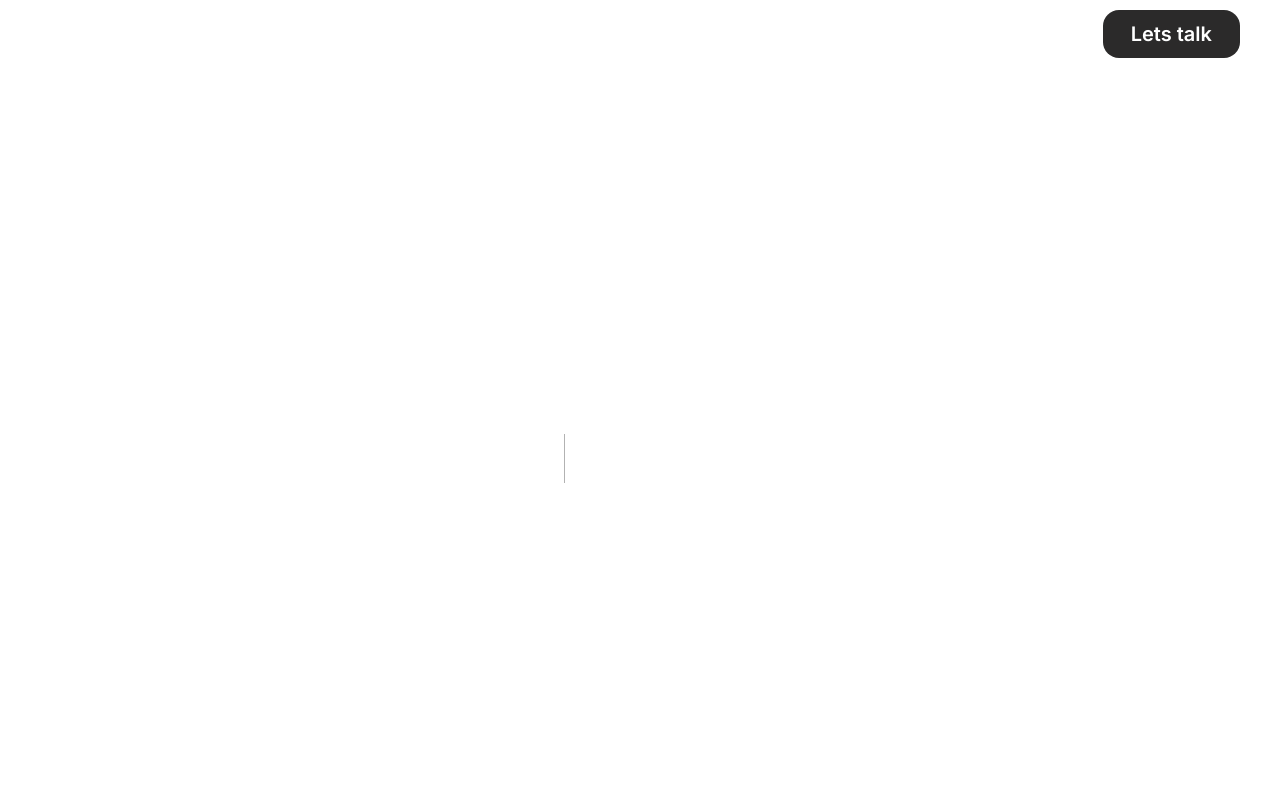
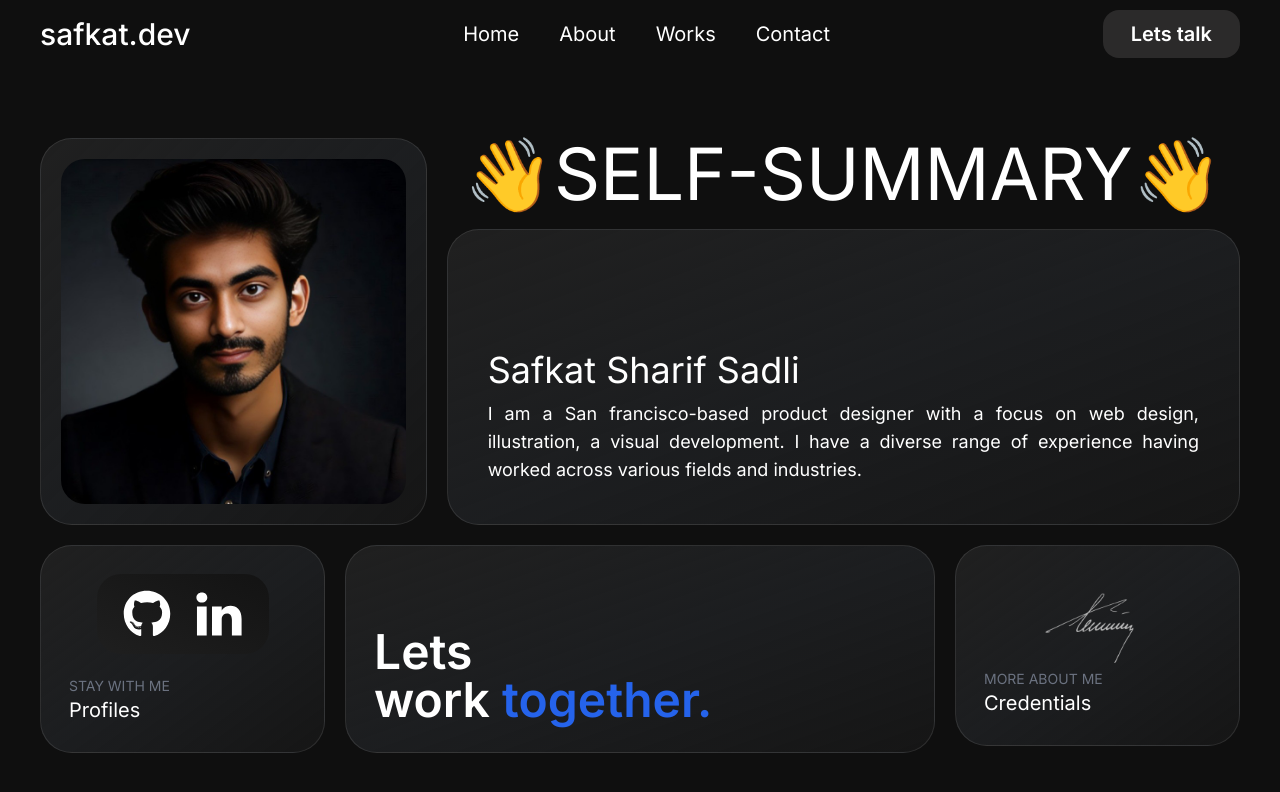
Before and after one commit to safkat07/safkat.dev, a Next.js app: page /profile in a window 1280 px wide. Before the commit this address had no page. Shown: the top 792 px of the page. Built offline with nearby package versions, Linux system fonts and the light colour scheme.

Commit message:
my profile route added

```diff
--- /dev/null
+++ b/src/app/profile/page.tsx
@@ -0,0 +1,14 @@
+import ViewProfilePage from "@/components/InnerPages/ViewProfilePage"
+import MaxWidthWrapper from "@/components/MaxWidthWrapper"
+import BottomCards from "@/components/Reuseable/BottomCards"
+
+const Profile = () => {
+    return (
+        <MaxWidthWrapper className="mt-7 space-y-5">
+             <ViewProfilePage/>
+             <BottomCards/>
+       </MaxWidthWrapper>
+    )
+}
+
+export default Profile
--- /dev/null
+++ b/src/components/InnerPages/ViewProfilePage.tsx
@@ -0,0 +1,28 @@
+import Image from 'next/image'
+import React from 'react'
+import selfImg from '../../../public/self.jpeg'
+import CardWrapper from '../Reuseable/CardWrapper'
+const ViewProfilePage = () => {
+  return (
+      <div className='w-full mx-auto lg:grid  xl:grid-cols-3 grid-cols-1 justify-center gap-5 mt-20 mb-5'>
+          <CardWrapper className='xl:p-5 p-5 lg:py-10'>
+          <Image className='mx-auto rounded-3xl  ' src={selfImg} alt='image'/>
+          </CardWrapper>
+          <div className='xl:col-span-2  flex flex-col justify-between '>
+              <div>
+              <h1 className='lg:text-7xl  text-3xl text-center xl:my-0 my-10 uppercase '>👋self-summary👋</h1>
+              </div>
+              <CardWrapper className='h-auto xl:p-10 p-7 '>
+                  <div className='xl:pt-20 text-start'>
+                  <h1 className='xl:text-4xl text-3xl '>Safkat Sharif Sadli</h1>
+                  <p className="xl:text-lg lg:text-xl text-lg mt-2.5 xl:text-justify">
+                  I am a San francisco-based product designer with a focus on web design, illustration, a visual development. I have a diverse range of experience having worked across various fields and industries.
+                  </p>
+                  </div>
+              </CardWrapper>
+          </div>
+    </div>
+  )
+}
+
+export default ViewProfilePage
--- a/src/components/Navbar.tsx
+++ b/src/components/Navbar.tsx
@@ -1,3 +1,4 @@
+import Link from "next/link";
 import MaxWidthWrapper from "./MaxWidthWrapper"
 import { CgMenuRight } from "react-icons/cg";
 
@@ -12,7 +13,8 @@ const Navbar = () => {
                  </p>
               </div>
               <ul className="lg:flex justify-center items-center lg:text-xl gap-x-10  hidden   ">
-                  <li>Home</li>
+                  <Link href='/' > <li>Home</li></Link>
+
                   <li>About</li>
                   <li>Works</li>
                   <li>Contact</li>
--- /dev/null
+++ b/src/components/Reuseable/BottomCards.tsx
@@ -0,0 +1,24 @@
+import React from 'react'
+import ProfileSection from '../Sections/ProfileSection'
+import LetsWorkTogetherSection from '../Sections/LetsWorkTogetherSection'
+import AboutMeSection from '../Sections/AboutMeSection'
+import SocialSections from '../Sections/SocialSections'
+
+const BottomCards = () => {
+  return (
+    <div className='md:grid xl:grid-cols-4 md:grid-cols-2 grid-cols-1  gap-5  w-full  md:space-y-0 space-y-3'>
+    <SocialSections/>
+    <div className='col-span-2 xl:block hidden'>
+    <LetsWorkTogetherSection/>
+    </div>
+    <div className='md:col-span-1'>
+    <AboutMeSection/>
+    </div>
+    <div className='col-span-2 xl:hidden block'>
+   <LetsWorkTogetherSection/>
+    </div>
+</div>
+  )
+}
+
+export default BottomCards
--- a/src/components/Reuseable/CardWrapper.tsx
+++ b/src/components/Reuseable/CardWrapper.tsx
@@ -6,7 +6,7 @@ const CardWrapper = ({children, className }: {
     children: ReactNode
 }) => {
   return (
-      <div className={cn("w-full border border-white/10 rounded-[2rem] bg-gradient-to-br from-[#202020] via-slate-400/5 to-[#161616] cursor-pointer", className)}>
+      <div className={cn("w-full border border-white/10 rounded-[2rem] bg-gradient-to-br from-[#202020] via-slate-400/10 to-[#161616] cursor-pointer", className)}>
           {children}
 
     </div>
--- a/src/components/Sections/ProfileSection.tsx
+++ b/src/components/Sections/ProfileSection.tsx
@@ -2,9 +2,11 @@ import React from 'react'
 import CardWrapper from '../Reuseable/CardWrapper'
 import Image from 'next/image'
 import selfImage from '../../../public/self.jpeg'
+import Link from 'next/link'
 const ProfileSection = () => {
   return (
-      <CardWrapper className='flex md:flex-row flex-col  gap-x-5  justify-center items-center px-10 py-12'>
+      <Link href='/profile'>
+       <CardWrapper className='flex md:flex-row flex-col  gap-x-5  justify-center items-center px-10 py-12'>
           <div className='w-full'>
           <Image className='border xl:w-full lg:w-3/4  w-full border-white/15 rounded-ss-3xl rounded-ee-3xl object-cover' src={selfImage} alt='Safkat Sharif Sadli'/>
           </div>
@@ -14,6 +16,7 @@ const ProfileSection = () => {
               <p className='text-sm text-gray-500'>I am a Front-End Developer based in Dhaka, Bangladesh.</p>
           </div>
    </CardWrapper>
+      </Link>
   )
 }
 
```
